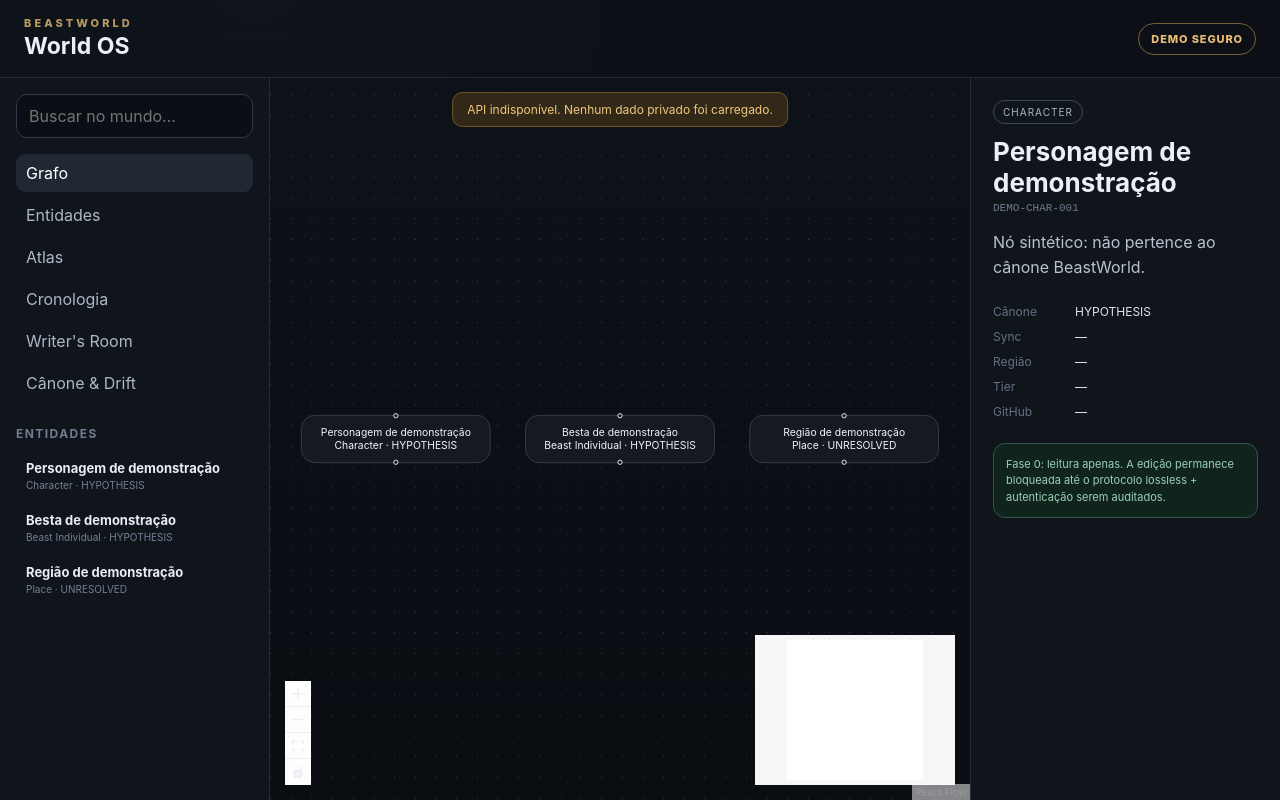
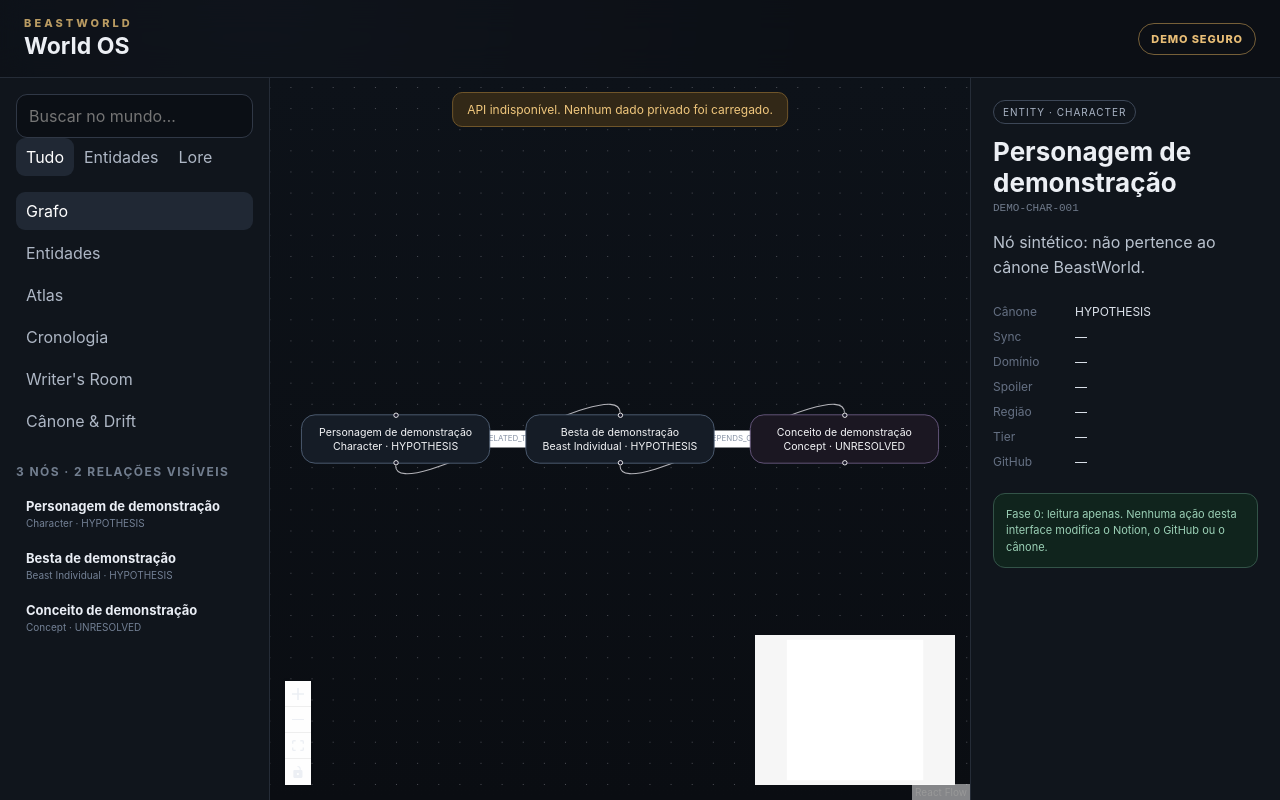
Before and after one commit to dyegorodrigues/BeastWorld, a React (Vite) app in the folder apps/world-os/: page / in a window 1280 px wide. Built offline with nearby package versions, Linux system fonts and the light colour scheme; no server answers.

Commit message:
feat(world-os): render typed BeastWorld nodes and real relation edges

```diff
--- a/apps/world-os/src/App.tsx
+++ b/apps/world-os/src/App.tsx
@@ -1,61 +1,80 @@
 import { useEffect, useMemo, useState } from 'react';
 import { Background, Controls, MiniMap, ReactFlow, type Edge, type Node } from '@xyflow/react';
-import type { EntitiesResponse, WorldEntity } from './types';
+import type { GraphResponse, WorldNode } from './types';
 
-const fallback: EntitiesResponse = {
+const fallback: GraphResponse = {
   mode: 'demo',
   readOnly: true,
   source: 'browser fallback',
   warning: 'API indisponível. Nenhum dado privado foi carregado.',
-  entities: [
-    { id: 'DEMO-CHAR-001', name: 'Personagem de demonstração', type: 'Character', status: 'HYPOTHESIS', summary: 'Nó sintético: não pertence ao cânone BeastWorld.' },
-    { id: 'DEMO-BEAST-001', name: 'Besta de demonstração', type: 'Beast Individual', status: 'HYPOTHESIS', summary: 'Nó sintético usado apenas para validar a interface.' },
-    { id: 'DEMO-PLACE-001', name: 'Região de demonstração', type: 'Place', status: 'UNRESOLVED', summary: 'Local sintético. Dados reais permanecem protegidos.' },
+  nodes: [
+    { id: 'DEMO-CHAR-001', kind: 'entity', name: 'Personagem de demonstração', type: 'Character', status: 'HYPOTHESIS', summary: 'Nó sintético: não pertence ao cânone BeastWorld.' },
+    { id: 'DEMO-BEAST-001', kind: 'entity', name: 'Besta de demonstração', type: 'Beast Individual', status: 'HYPOTHESIS', summary: 'Nó sintético usado apenas para validar a interface.' },
+    { id: 'DEMO-LORE-001', kind: 'lore', name: 'Conceito de demonstração', type: 'Concept', status: 'UNRESOLVED', summary: 'Conceito sintético. Dados reais permanecem protegidos.' },
+  ],
+  edges: [
+    { id: 'DEMO-EDGE-001', source: 'DEMO-CHAR-001', target: 'DEMO-BEAST-001', relationType: 'RELATED_TO', status: 'HYPOTHESIS' },
+    { id: 'DEMO-EDGE-002', source: 'DEMO-BEAST-001', target: 'DEMO-LORE-001', relationType: 'DEPENDS_ON', status: 'HYPOTHESIS' },
   ],
 };
 
-function graphFor(entities: WorldEntity[]): { nodes: Node[]; edges: Edge[] } {
-  const nodes = entities.map((entity, index) => ({
-    id: entity.id,
-    position: { x: (index % 4) * 260, y: Math.floor(index / 4) * 180 },
-    data: { label: `${entity.name}\n${entity.type} · ${entity.status}` },
+type Scope = 'all' | 'entity' | 'lore';
+
+function graphFor(nodesIn: WorldNode[], edgesIn: GraphResponse['edges']): { nodes: Node[]; edges: Edge[] } {
+  const ids = new Set(nodesIn.map((node) => node.id));
+  const nodes = nodesIn.map((node, index) => ({
+    id: node.id,
+    position: { x: (index % 6) * 255, y: Math.floor(index / 6) * 165 },
+    data: { label: `${node.name}\n${node.kind === 'entity' ? node.type : node.domain || node.type} · ${node.status}` },
     style: {
-      width: 220,
+      width: 215,
       borderRadius: 16,
       padding: 12,
-      border: '1px solid #394251',
-      background: '#151a22',
+      border: node.kind === 'entity' ? '1px solid #536278' : '1px solid #6c5c83',
+      background: node.kind === 'entity' ? '#151c26' : '#1b1722',
       color: '#f3f4f6',
       whiteSpace: 'pre-line' as const,
     },
   }));
 
-  // Intentionally empty until the real Relation Edge Registry adapter is loaded.
-  // The UI must never imply a relationship that does not exist in the source graph.
-  const edges: Edge[] = [];
+  const edges = edgesIn
+    .filter((edge) => ids.has(edge.source) && ids.has(edge.target))
+    .map((edge) => ({
+      id: edge.id,
+      source: edge.source,
+      target: edge.target,
+      label: edge.relationType,
+      data: edge,
+      style: { strokeWidth: edge.strength === 'Structural' ? 2.2 : 1.2 },
+      labelStyle: { fontSize: 9, fill: '#8994a6' },
+    }));
+
   return { nodes, edges };
 }
 
 export default function App() {
-  const [payload, setPayload] = useState<EntitiesResponse>(fallback);
-  const [selected, setSelected] = useState<WorldEntity | null>(fallback.entities[0]);
+  const [payload, setPayload] = useState<GraphResponse>(fallback);
+  const [selected, setSelected] = useState<WorldNode | null>(fallback.nodes[0]);
   const [query, setQuery] = useState('');
+  const [scope, setScope] = useState<Scope>('all');
 
   useEffect(() => {
-    fetch('/api/entities')
+    fetch('/api/graph')
       .then((response) => response.ok ? response.json() : Promise.reject(new Error(String(response.status))))
-      .then((data: EntitiesResponse) => {
+      .then((data: GraphResponse) => {
         setPayload(data);
-        setSelected(data.entities[0] ?? null);
+        setSelected(data.nodes[0] ?? null);
       })
       .catch(() => setPayload(fallback));
   }, []);
 
-  const filtered = useMemo(
-    () => payload.entities.filter((entity) => `${entity.name} ${entity.type} ${entity.status} ${entity.summary}`.toLowerCase().includes(query.toLowerCase())),
-    [payload.entities, query],
-  );
-  const graph = useMemo(() => graphFor(filtered), [filtered]);
+  const filtered = useMemo(() => payload.nodes.filter((node) => {
+    const matchesScope = scope === 'all' || node.kind === scope;
+    const haystack = `${node.name} ${node.type} ${node.status} ${node.summary} ${node.domain ?? ''} ${node.region ?? ''}`.toLowerCase();
+    return matchesScope && haystack.includes(query.toLowerCase());
+  }), [payload.nodes, query, scope]);
+
+  const graph = useMemo(() => graphFor(filtered, payload.edges), [filtered, payload.edges]);
 
   return (
     <main className="shell">
@@ -66,17 +85,24 @@ export default function App() {
 
       <aside className="sidebar">
         <input aria-label="Buscar" placeholder="Buscar no mundo…" value={query} onChange={(event) => setQuery(event.target.value)} />
+        <div className="scope" aria-label="Escopo">
+          {(['all', 'entity', 'lore'] as Scope[]).map((item) => (
+            <button className={scope === item ? 'active' : ''} key={item} onClick={() => setScope(item)}>
+              {item === 'all' ? 'Tudo' : item === 'entity' ? 'Entidades' : 'Lore'}
+            </button>
+          ))}
+        </div>
         <nav>
           {['Grafo', 'Entidades', 'Atlas', 'Cronologia', "Writer's Room", 'Cânone & Drift'].map((item, index) => (
             <button className={index === 0 ? 'active' : ''} key={item}>{item}</button>
           ))}
         </nav>
         <section>
-          <h2>Entidades</h2>
-          {filtered.map((entity) => (
-            <button className="entity" key={entity.id} onClick={() => setSelected(entity)}>
-              <strong>{entity.name}</strong>
-              <span>{entity.type} · {entity.status}</span>
+          <h2>{filtered.length} nós · {graph.edges.length} relações visíveis</h2>
+          {filtered.map((node) => (
+            <button className="entity" key={node.id} onClick={() => setSelected(node)}>
+              <strong>{node.name}</strong>
+              <span>{node.kind === 'entity' ? node.type : node.domain || node.type} · {node.status}</span>
             </button>
           ))}
         </section>
@@ -88,7 +114,7 @@ export default function App() {
           nodes={graph.nodes}
           edges={graph.edges}
           fitView
-          onNodeClick={(_, node) => setSelected(filtered.find((entity) => entity.id === node.id) ?? null)}
+          onNodeClick={(_, node) => setSelected(filtered.find((candidate) => candidate.id === node.id) ?? null)}
           nodesConnectable={false}
           elementsSelectable
         >
@@ -101,20 +127,22 @@ export default function App() {
       <aside className="inspector">
         {selected ? (
           <>
-            <div className="pill">{selected.type}</div>
+            <div className="pill">{selected.kind} · {selected.type}</div>
             <h2>{selected.name}</h2>
             <div className="id">{selected.id}</div>
             <p>{selected.summary || 'Sem resumo.'}</p>
             <dl>
               <dt>Cânone</dt><dd>{selected.status}</dd>
               <dt>Sync</dt><dd>{selected.syncStatus ?? '—'}</dd>
+              <dt>Domínio</dt><dd>{selected.domain ?? '—'}</dd>
+              <dt>Spoiler</dt><dd>{selected.spoilerLayer ?? '—'}</dd>
               <dt>Região</dt><dd>{selected.region ?? '—'}</dd>
               <dt>Tier</dt><dd>{selected.tier ?? '—'}</dd>
               <dt>GitHub</dt><dd>{selected.githubPath ?? '—'}</dd>
             </dl>
-            <div className="safe">Fase 0: leitura apenas. A edição permanece bloqueada até o protocolo lossless + autenticação serem auditados.</div>
+            <div className="safe">Fase 0: leitura apenas. Nenhuma ação desta interface modifica o Notion, o GitHub ou o cânone.</div>
           </>
-        ) : <p>Selecione uma entidade.</p>}
+        ) : <p>Selecione um nó.</p>}
       </aside>
     </main>
   );
```
